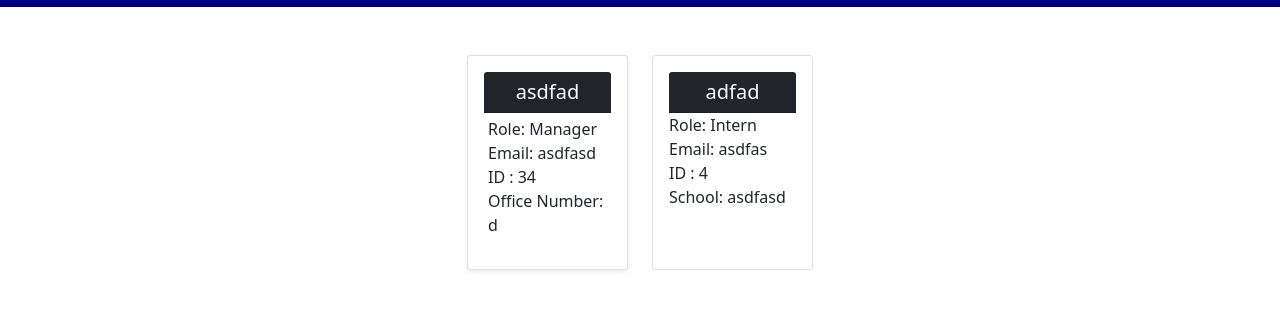
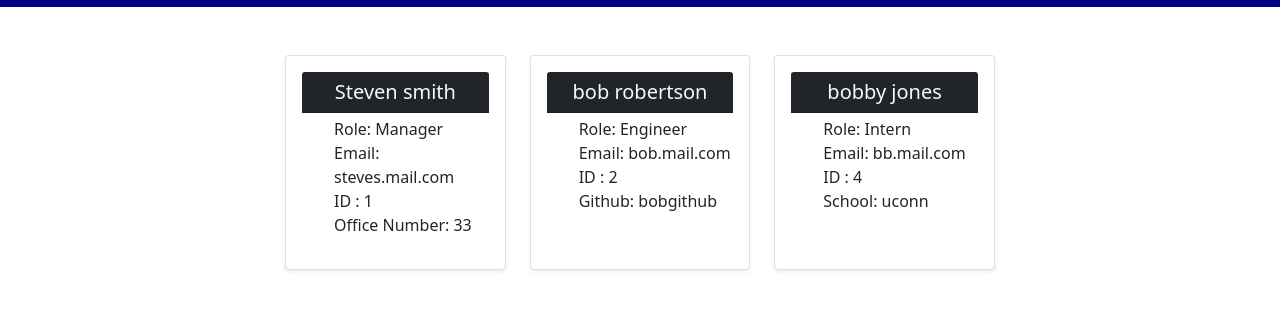
Before and after one commit to aneslin/team-profile-generator, a website: page dist/index.html in a window 1280 px wide. Shown: the part 88-398 px from the top of the page. Drawn offline with nearby package versions, Linux system fonts and the light colour scheme.

Commit message:
added reademe

```diff
--- a/dist/index.html
+++ b/dist/index.html
@@ -17,28 +17,41 @@
     </header>
     <main class="col-12  d-flex justify-content-center">
     <div class="m-5 row justify-content-around">
-    <div class = "col-sm">
+    <div class = "col">
             <div class = "card h-100 shadow-sm">
              <div class = "card-body">
-              <h5 class = "card-header text-center bg-dark text-light">asdfad</h5>
-              <div class = "card-text m-1">
+              <h5 class = "card-header text-center bg-dark text-light">Steven smith</h5>
+              <div class = "card-text mt-1">
              <ul><li>Role: Manager</li>
-                <li>Email: asdfasd</li>
-                <li> ID : 34</li>
-                <li>Office Number: d<li/>
+                <li>Email: steves.mail.com</li>
+                <li> ID : 1</li>
+                <li>Office Number: 33<li/>
              <ul>
              </div>
              </div>
              </div>
-             </div> <div class = "col-sm">
-            <div class = "card h-100">
+             </div> <div class = "col">
+            <div class = "card h-100 shadow-sm">
              <div class = "card-body">
-              <h5 class = "card-header text-center bg-dark text-light">adfad</h5>
-              <div class = "card-text">
-             <ul class = "ml-0"><li>Role: Intern</li>
-                <li>Email: asdfas</li>
+              <h5 class = "card-header text-center bg-dark text-light">bob robertson</h5>
+              <div class = "card-text mt-1">
+             <ul><li>Role: Engineer</li>
+                <li>Email: bob.mail.com</li>
+                <li> ID : 2</li>
+                <li>Github: bobgithub<li/>
+             <ul>
+             </div>
+             </div>
+             </div>
+             </div> <div class = "col">
+            <div class = "card h-100 shadow-sm">
+             <div class = "card-body">
+              <h5 class = "card-header text-center bg-dark text-light">bobby jones</h5>
+              <div class = "card-text mt-1">
+             <ul><li>Role: Intern</li>
+                <li>Email: bb.mail.com</li>
                 <li> ID : 4</li>
-                <li>School: asdfasd<li/>
+                <li>School: uconn<li/>
              <ul>
              </div>
              </div>
--- a/dist/style.css
+++ b/dist/style.css
@@ -7,5 +7,5 @@ header {
 
 ul {
     list-style-type: none;
-    padding: 0;
+    padding: none;
 }
```
Also changed, not shown: README.md, 1 other file.
